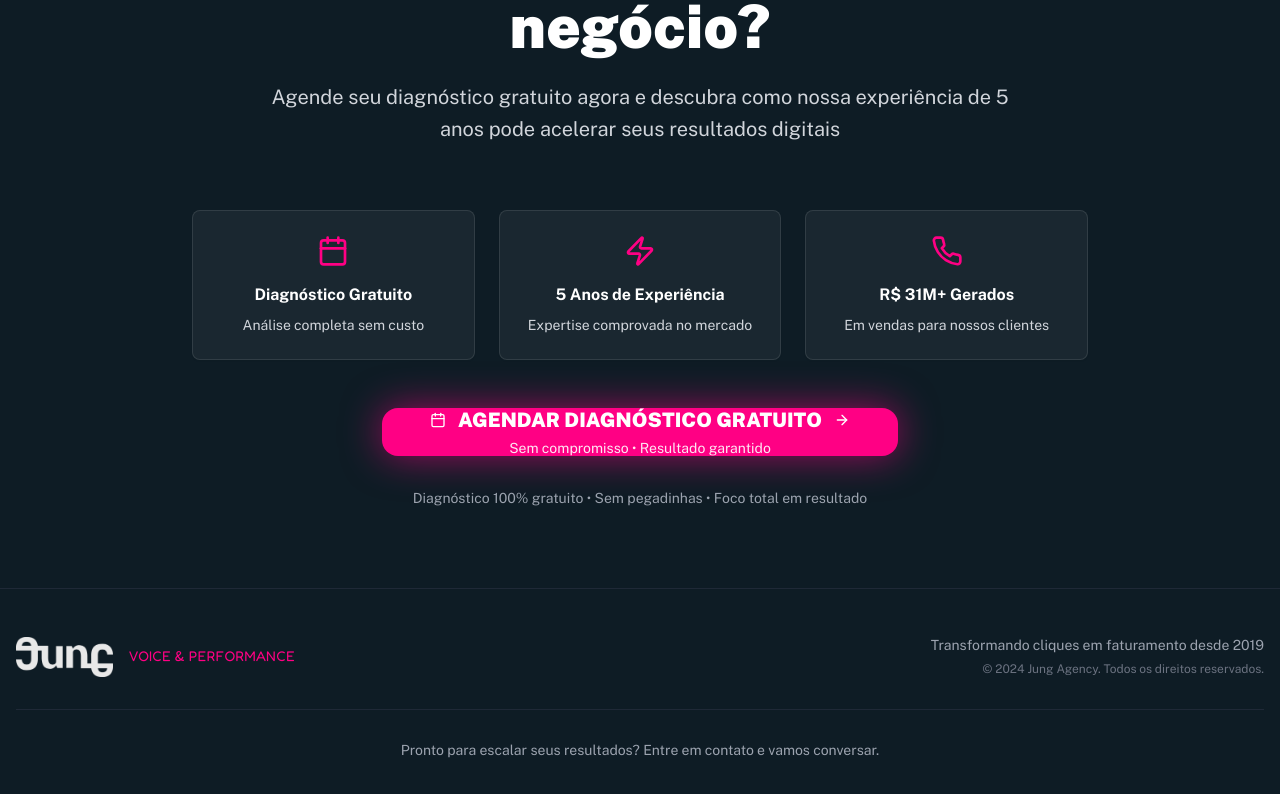
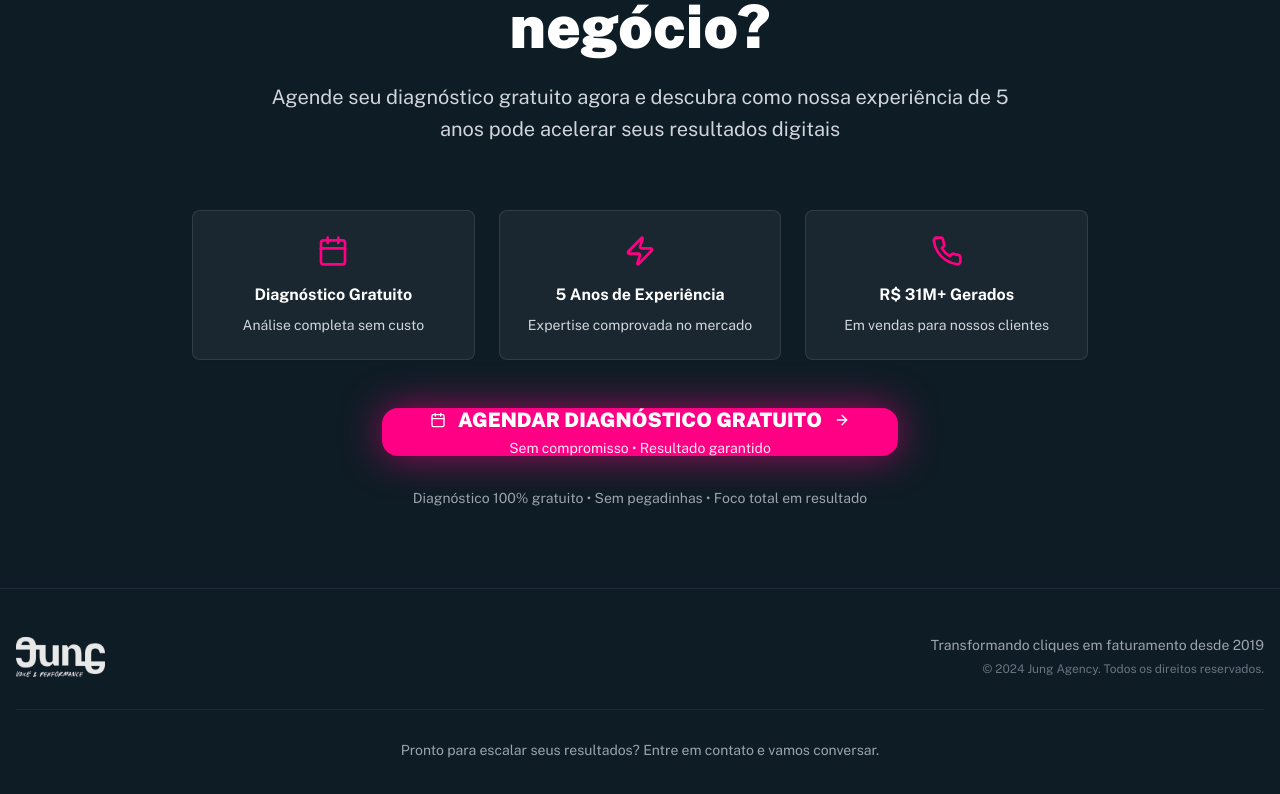
Before and after one commit to pabljung/jung-digital-boost, a React (Vite) app: page / in a window 1280 px wide. Shown: the part 5742-6536 px from the top of the page. Built offline with nearby package versions, Linux system fonts and the light colour scheme.

Commit message:
Update footer logo
Replaced the white Jung logo in the footer with the new image and removed "Voice & Performance".

```diff
--- a/src/components/Footer.tsx
+++ b/src/components/Footer.tsx
@@ -4,15 +4,12 @@ const Footer = () => {
     <footer className="bg-jung-dark border-t border-gray-800 py-12">
       <div className="container mx-auto px-4">
         <div className="flex flex-col md:flex-row items-center justify-between">
-          <div className="flex items-center space-x-4 mb-6 md:mb-0">
+          <div className="flex items-center mb-6 md:mb-0">
             <img
-              src="/lovable-uploads/828f29ad-cd2d-4321-b6eb-e871621cf1a2.png"
+              src="/lovable-uploads/8f7eded5-2bc0-4f95-a28b-5de066d830aa.png"
               alt="Jung Logo"
               className="h-10 w-auto"
             />
-            <div>
-              <div className="jung-subtitle text-jung-pink text-sm">Voice & Performance</div>
-            </div>
           </div>
 
           <div className="text-center md:text-right">
```
Also changed, not shown: public/lovable-uploads/8f7eded5-2bc0-4f95-a28b-5de066d830aa.png (added).
